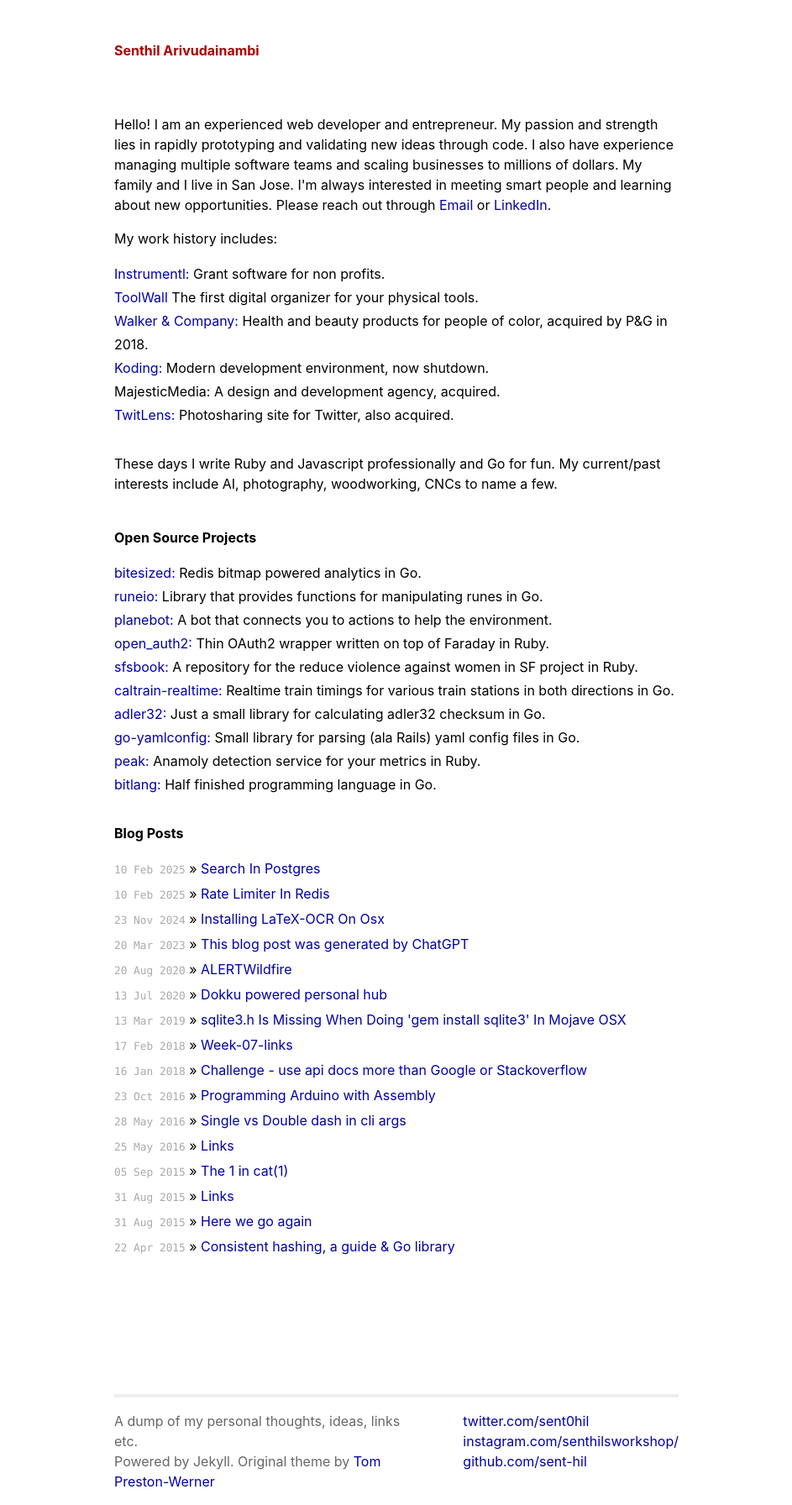
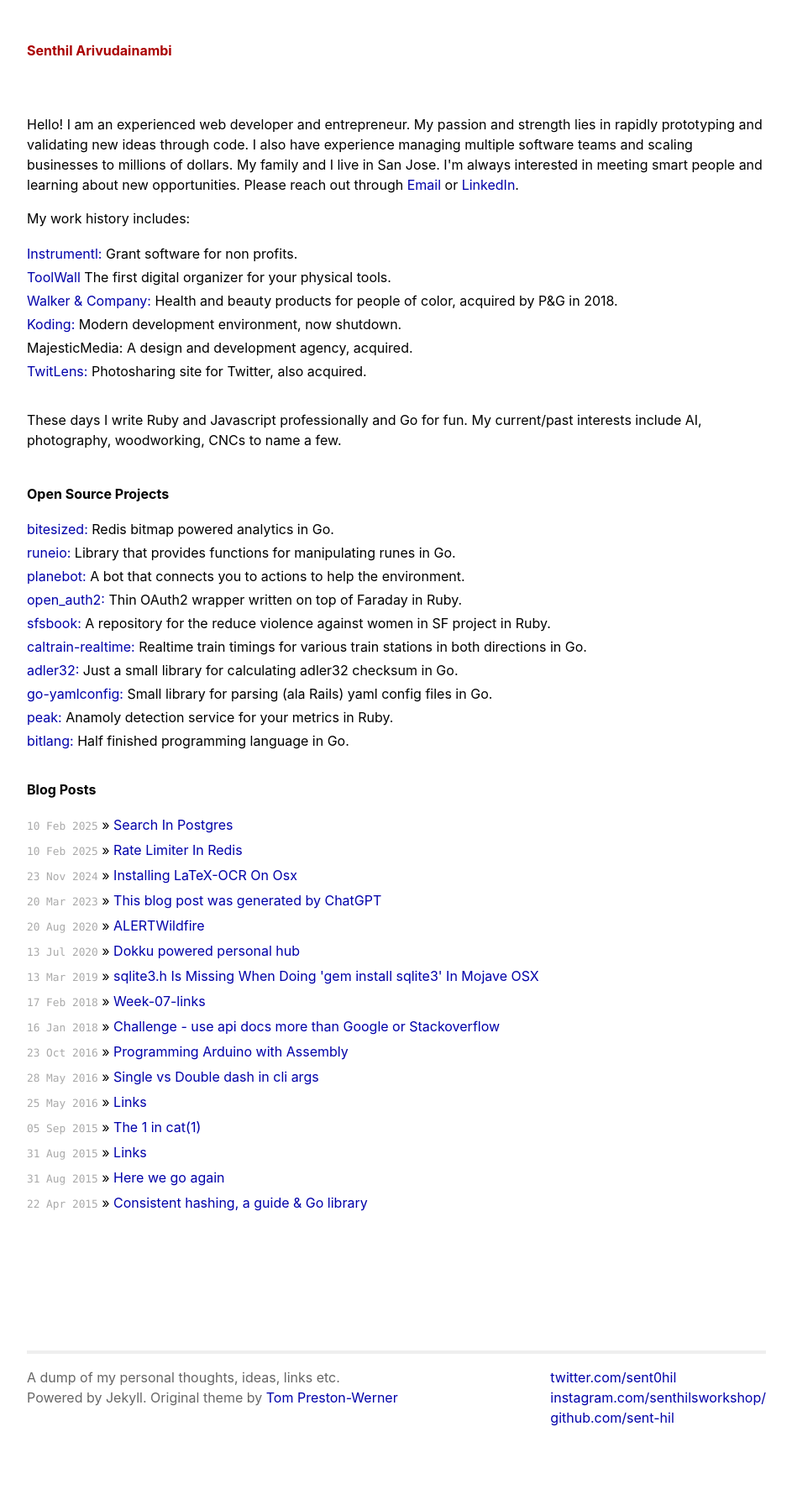
Before and after one commit to sent-hil/sent-hil.github.io, a Jekyll site: the page built from index.html, in a window 1280 px wide. Shown: the whole page at 84% size, without its empty margins (168-1111 px from the left). Built offline with Jekyll 4.4.1, drawn with Linux system fonts in a browser that asks for light colours; after the commit the page ends 1716 px from its top, so only the background shows below that.

Commit message:
make wider

```diff
--- a/css/screen.css
+++ b/css/screen.css
@@ -66,7 +66,7 @@
 
 ul.posts span {
   color: #aaa;
-  font-family: Monaco, 'Courier New', monospace;
+  font-family: Monaco, "Courier New", monospace;
   font-size: 80%;
 }
 
@@ -83,7 +83,7 @@
 
 @media only screen and (min-width: 769px) {
   .site {
-    width: 42rem;
+    width: 55rem;
     line-height: 1.5rem;
   }
 }
@@ -115,7 +115,7 @@
 
 .site .meta {
   color: #aaa;
-  font-family: Monaco, 'Courier New', monospace;
+  font-family: Monaco, "Courier New", monospace;
 }
 
 .site .footer {
@@ -139,6 +139,7 @@
 @media only screen and (min-width: 769px) {
   .footer {
     display: flex;
+    justify-content: space-between;
   }
 }
 
```
